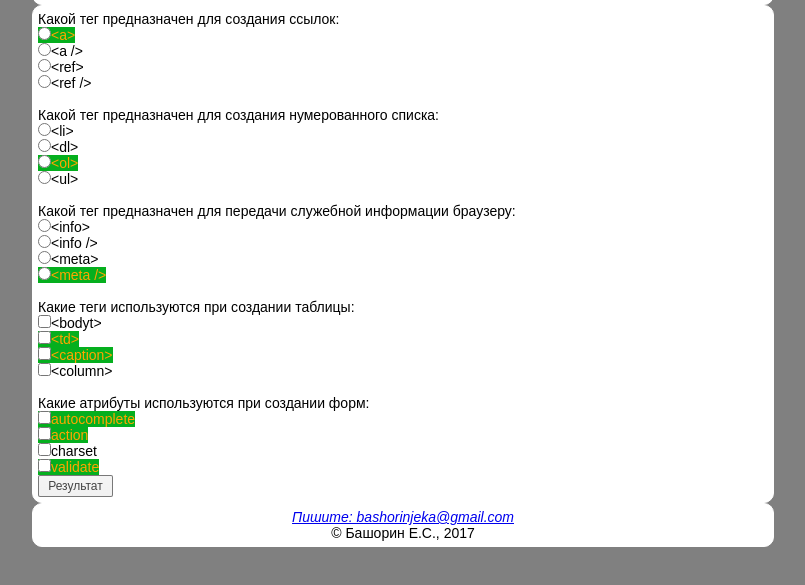
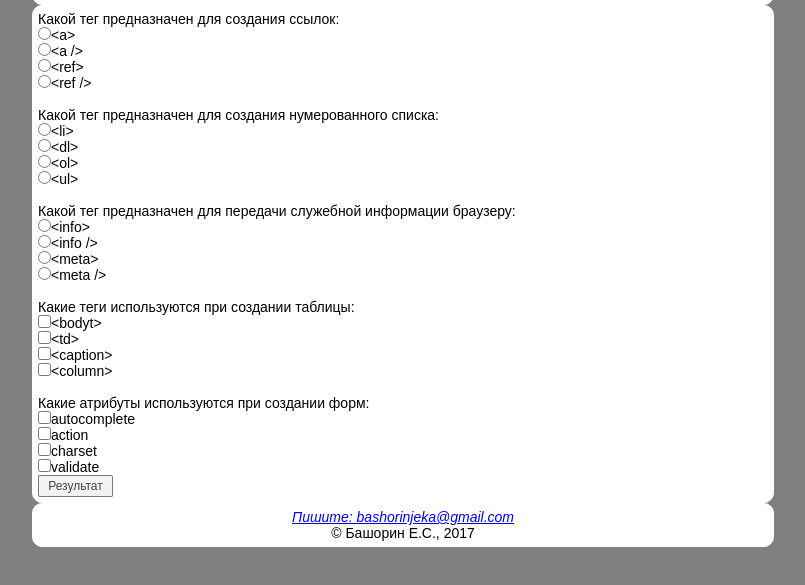
Before and after one commit to EugeneBashorin/JS_ha3, a plain HTML site: page test.html in a window 1280 px wide. Both pictures are taken after a click on the button "Результат". Shown: the part 127-712 px from the top of the page, without its empty margins (237-1042 px from the left). Drawn offline with Linux system fonts and the light colour scheme.

Commit message:
Changes
In html value for some elem. in  a last CheckBox.
And some correction in js(highlight, and etc).

```diff
--- a/test.html
+++ b/test.html
@@ -48,10 +48,10 @@
 						<label><input class="checkBoxBut1" type="checkbox" name="quest4" value="0.5" />&lt;caption&gt;</label><br />
 						<label><input class="checkBoxBut1" type="checkbox" name="quest4" value="0" />&lt;column&gt;</label><br /><br />
 					<span>Какие атрибуты используются при создании форм:</span><br />
-						<label><input class="checkBoxBut2" type="checkbox" name="quest5" value="0.35" />autocomplete</label><br />
-						<label><input class="checkBoxBut2" type="checkbox" name="quest5" value="0.35" />action</label><br />
+						<label><input class="checkBoxBut2" type="checkbox" name="quest5" value="0.5" />autocomplete</label><br />
+						<label><input class="checkBoxBut2" type="checkbox" name="quest5" value="0" />action</label><br />
 						<label><input class="checkBoxBut2" type="checkbox" name="quest5" value="0" />charset</label><br />
-						<label><input class="checkBoxBut2" type="checkbox" name="quest5" value="0.35" />validate</label><br />
+						<label><input class="checkBoxBut2" type="checkbox" name="quest5" value="0.5" />validate</label><br />
 
 					<button type="button" id="testResult" name="result" >Результат</button>
 				</form>
--- a/test.js
+++ b/test.js
@@ -14,21 +14,18 @@ var printRightAnswer = function (elem) {
 		 elem.parentNode.style.color = "orange";
 		 elem.parentNode.style.backgroundColor = "rgb(5, 175, 30)";
 }
-/*For radiobutton*/
+//For radiobutton
 var radioButtonSelection = function (elem){
 	var p = 0;
 	for (var i=0; i<elem.length; i++){
 
 		if (elem[i].checked && elem[i].value>0){
+			//printRightAnswer(elem[i]);
 			p++;
 		}
 
 		if(elem[i].checked && elem[i].value==0){
 			printWrongAnswer(elem[i]);
-		}
-
-		if (elem[i].value > 0){
-			printRightAnswer(elem[i]);
 		}
 	}
 	return p;
@@ -38,10 +35,6 @@ var checkBoxiesSelection = function (elem){
 	var z=0;
 	var j = 0;
 	for (var i=0; i<elem.length; i++){
-		if (elem[i].value>0){
-			printRightAnswer(elem[i]);
-		}
-
 		if(elem[i].checked && elem[i].value==0){
 			printWrongAnswer(elem[i]);
 			z++;
@@ -49,25 +42,25 @@ var checkBoxiesSelection = function (elem){
 		}
 
 		else if (elem[i].checked && elem[i].value > 0 && z == 0){
-				j += Number(elem[i].value)
-			}
-
-		if (j > 1){
-				j=Number(j.toFixed(1));
+			//printRightAnswer(elem[i]);
+			j += Number(elem[i].value)
 		}
 	}
 	return j;
 }
+var resultMessage = function(j,f,k){
+	var maxMark = 5;
+	var Sum = + j + + f + +k;
+	var procRes = Sum* 100/maxMark;
+	alert("Вы набрали: "+Sum+ " баллов из " + maxMark+" возможных"+
+			"\n    Процент правильных ответов: "+ procRes+"%");
+}
 
 function getTestResult(){
-	var maxMark = 5;
-	//RadioButtons
 	var a = radioButtonSelection(radioBut)
-	//CheckBoxes
 	var b = checkBoxiesSelection(checkBoxBut1);
 	var c = checkBoxiesSelection(checkBoxBut2);
-
-	alert("Your Result is "+((+ a + +b + +c) * 100 / Number(maxMark))+"%");
+	resultMessage(a,b,c);
 }
 /*Логика для чeкбоксов. Если отмечены все ответы правильно - 1 балл,
  Если есть хотя бы одна ошибка, даже если есть и верные ответы - 0 баллов,
```
